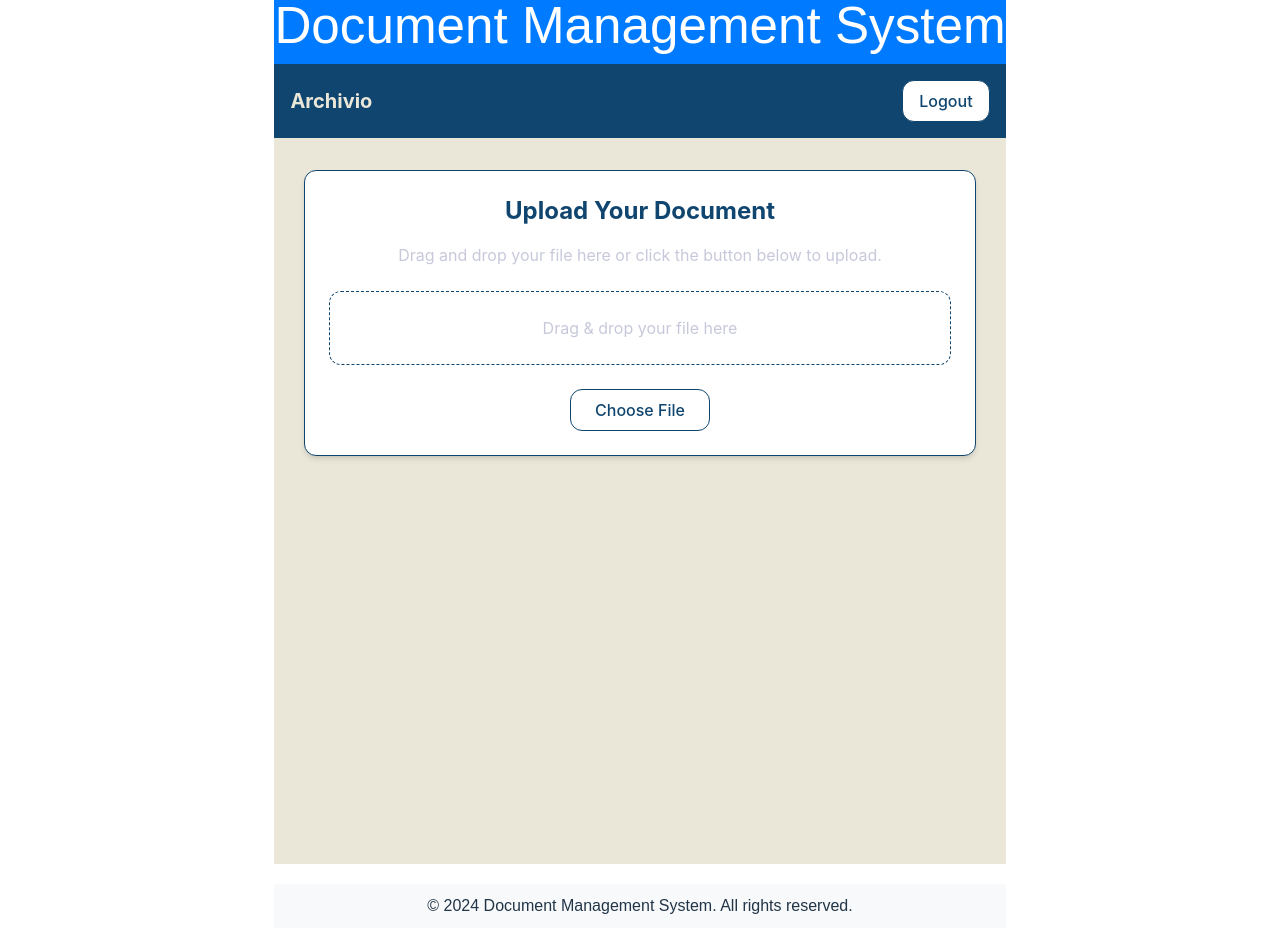
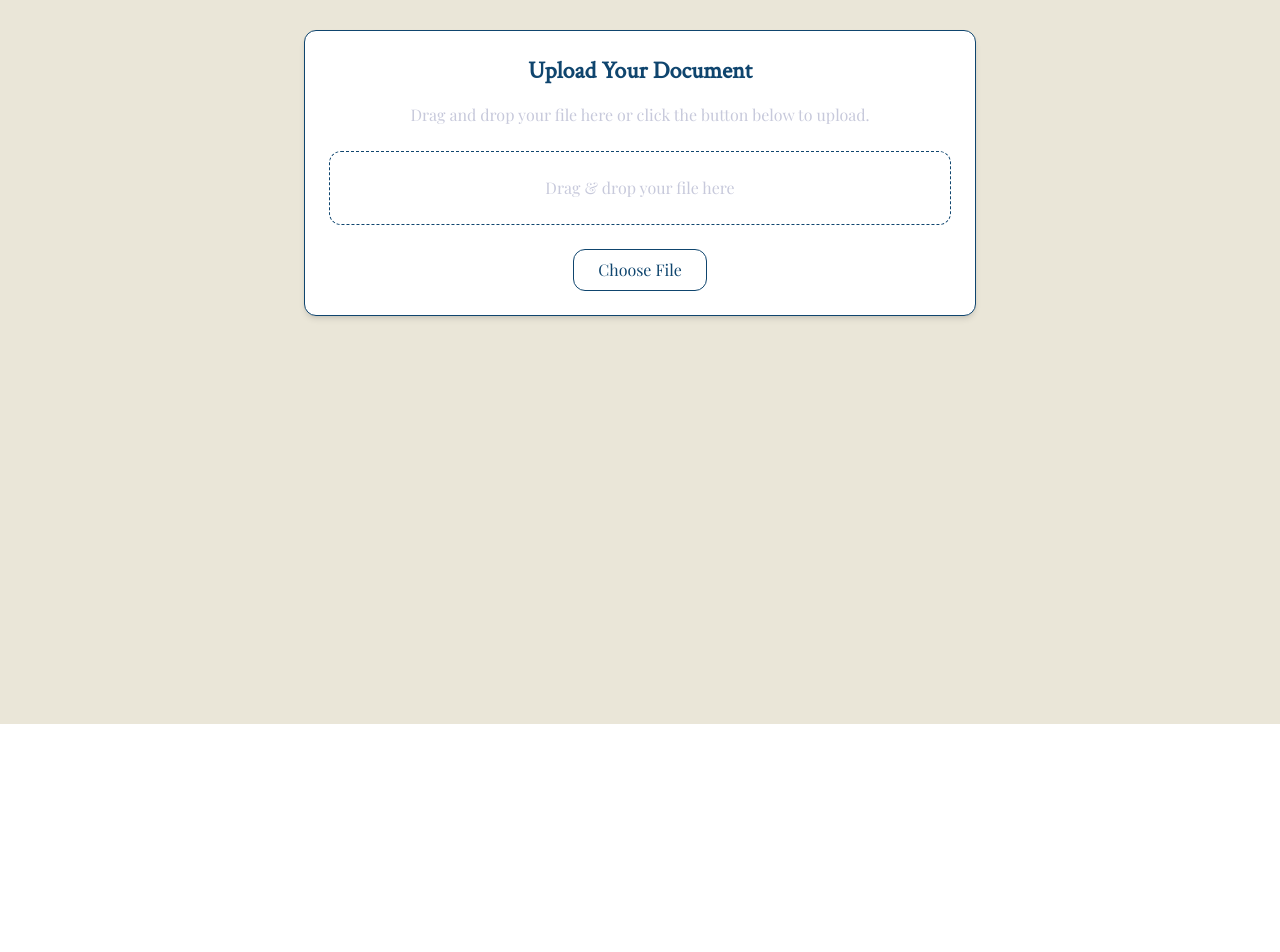
Before and after one commit to prashanth4943/dms-vue, a Vue app: page /uploads in a window 1280 px wide. Shown: the part 76-1028 px from the top of the page. After the commit the page ends 800 px from the top, so only its background shows below. Built offline with nearby package versions, Linux system fonts and the light colour scheme.

Commit message:
updated js and css config

```diff
--- a/index.html
+++ b/index.html
@@ -5,7 +5,9 @@
     <link rel="icon" type="image/svg+xml" href="/vite.svg" />
     <meta name="viewport" content="width=device-width, initial-scale=1.0" />
     <title>Vite + Vue</title>
+    <link rel="stylesheet" href="https://fonts.googleapis.com/css2?family=Playfair+Display:wght@400;500&family=Crimson+Text:wght@300;400&display=swap">
     <link rel="stylesheet" href="./src/index.css">
+    <link rel="stylesheet" href="./src/input.css">
   </head>
   <body>
     <div id="app"></div>
--- a/src/App.vue
+++ b/src/App.vue
@@ -31,15 +31,11 @@ import HelloWorld from './components/HelloWorld.vue'
 
 <template>
   <div id="app">
-    <header>
-      <h1>Document Management System</h1>
-    </header>
+
     <main>
       <router-view />
     </main>
-    <footer>
-      <p>&copy; 2024 Document Management System. All rights reserved.</p>
-    </footer>
+
   </div>
 </template>
 
@@ -56,7 +52,7 @@ export default {
   margin: 0 auto;
 }
 
-header {
+/* header {
   background-color: #007bff;
   color: white;
   padding: 10px 0;
@@ -66,5 +62,5 @@ footer {
   background-color: #f8f9fa;
   padding: 10px 0;
   margin-top: 20px;
-}
+} */
 </style>
--- a/src/components/Uploads.vue
+++ b/src/components/Uploads.vue
@@ -10,7 +10,7 @@
 
     <!-- Upload Container -->
     <div class="upload-container max-w-2xl mx-auto mt-8 p-6 bg-white shadow-md border border-primary rounded-large">
-      <h1 class="text-2xl font-bold mb-4 text-primary">Upload Your Document</h1>
+      <h1 class="text-2xl font-serif font-bold mb-4 text-primary">Upload Your Document</h1>
       <p class="text-neutralDark mb-6">
         Drag and drop your file here or click the button below to upload.
       </p>
--- a/src/main.js
+++ b/src/main.js
@@ -1,8 +1,8 @@
 import { createApp } from 'vue'
 import { createPinia } from 'pinia';
+// import './style.css'
 import './input.css'
 import './index.css'
-import './style.css'
 import App from './App.vue'
 import router from './routes';
 // import 'bootstrap/dist/css/bootstrap.min.css';
--- a/tailwind.config.js
+++ b/tailwind.config.js
@@ -15,8 +15,8 @@ export default {
         text: '#5C534D',
       },
       fontFamily: {
-        sans: ['Inter', 'sans-serif'],
-        serif: ['Lora', 'serif'],
+        sans: ['"Playfair Display"', 'serif'], // Thin and Roman serif
+        serif: ['"Crimson Text"', 'serif'],
       },
       borderRadius: {
         DEFAULT: '8px',
```
